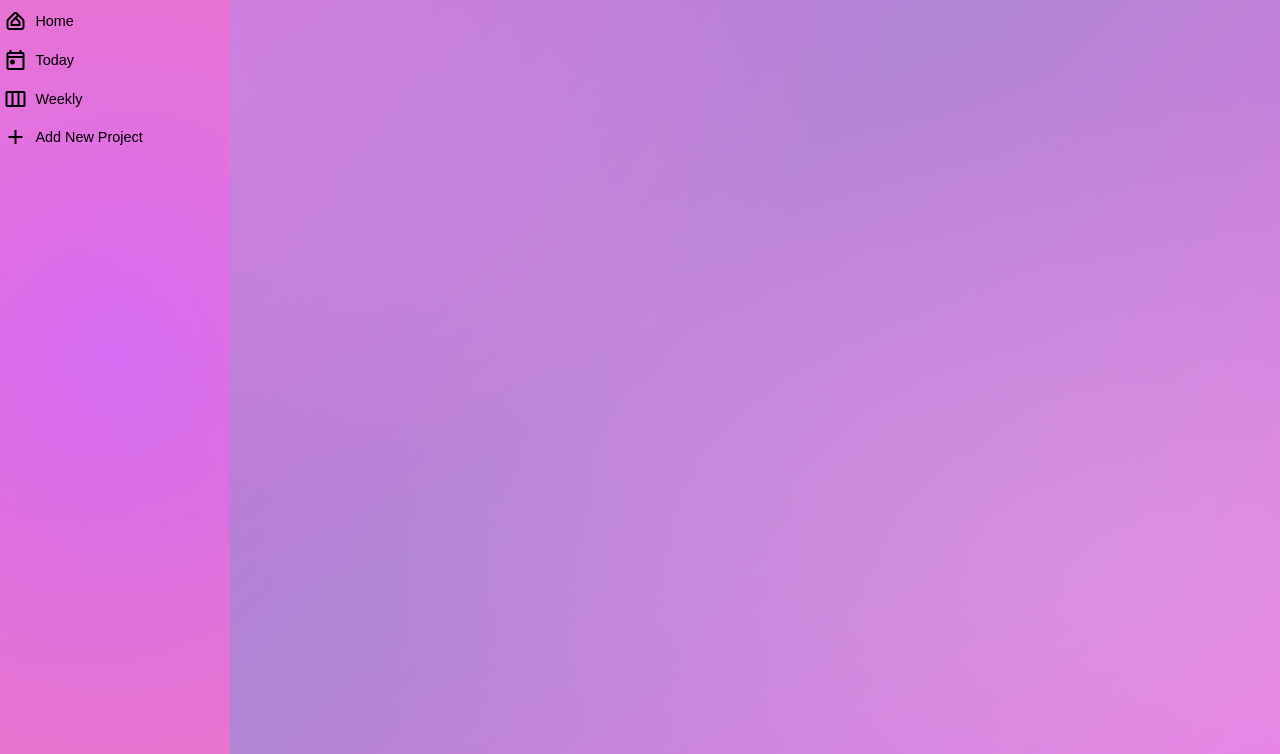
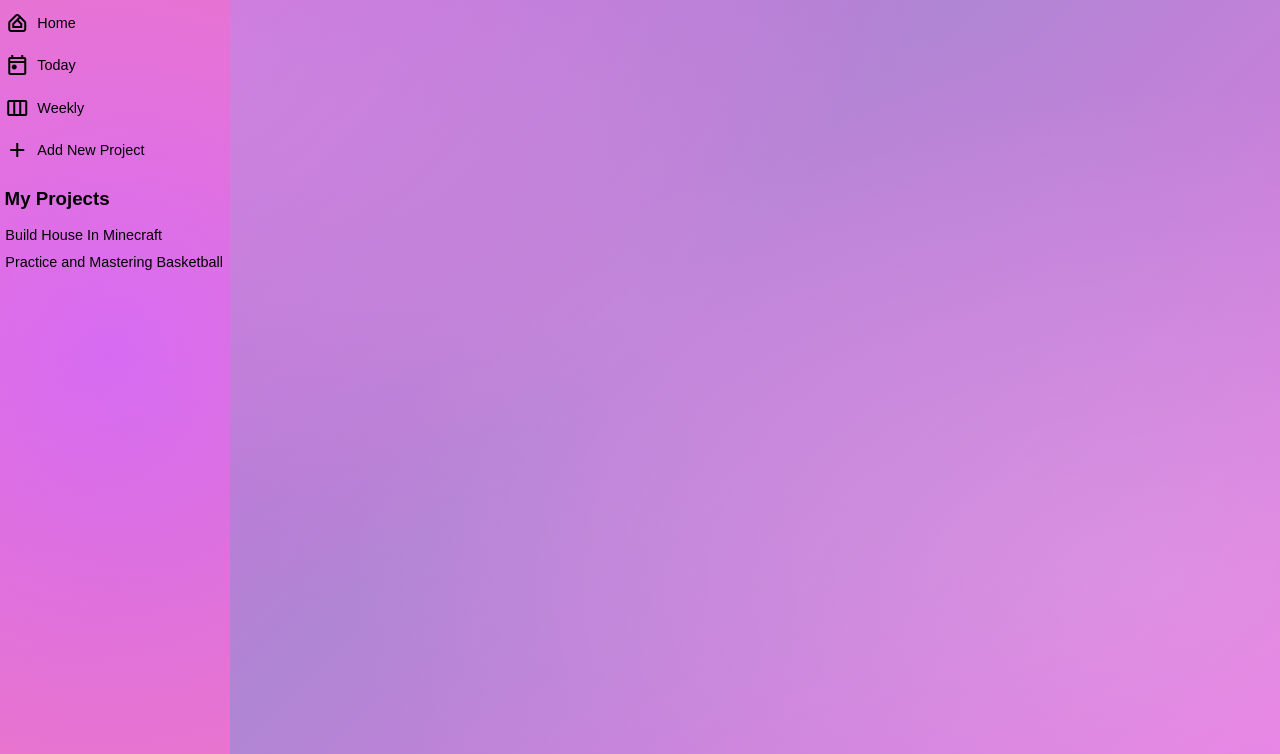
Before and after one commit to rayx3000/to-do-list, a website built with webpack: page src/index.html in a window 1280 px wide. Shown: the part 120-874 px from the top of the page. Built offline with nearby package versions, Linux system fonts and the light colour scheme; files whose address does not match are found by name; a web font is replaced by a local one.

Commit message:
add projects section

```diff
--- a/src/index.html
+++ b/src/index.html
@@ -21,12 +21,16 @@
                     <img src="assets/profile-pic.png">
                     <span id="account-name">Rayx</span>
                 </div>
-                <button id="add-project"><span class="material-symbols-outlined">home_app_logo</span><span>Home</span></button>
-                <button id="add-project"><span class="material-symbols-outlined">today</span><span>Today</span></button>
-                <button id="add-project"><span class="material-symbols-outlined">view_week</span><span>Weekly</span></button>
+                <button id="home"><span class="material-symbols-outlined">home_app_logo</span><span>Home</span></button>
+                <button id="today"><span class="material-symbols-outlined">today</span><span>Today</span></button>
+                <button id="weekly"><span class="material-symbols-outlined">view_week</span><span>Weekly</span></button>
                 <button id="add-project"><span class="material-symbols-outlined">add</span><span>Add New Project</span></button>
             </div>
-            <div class="my-projects">
+            <div class="project-container">
+                <h3>My Projects</h3>
+                <div class="my-projects">
+                    <button>Build House In Minecraft</button>
+                    <button>Practice and Mastering Basketball</button>
             </div>
         </div>
         <div class="main-content"></div>
--- a/src/style.css
+++ b/src/style.css
@@ -16,10 +16,6 @@ body {
         radial-gradient(ellipse at 50% 50%, rgba(230, 122, 226, 0.3) 0%, transparent 60%),
         linear-gradient(135deg, #d665e0 0%, #b085d4 50%, #e67ae2 100%);
     animation: subtleShift 15s ease-in-out infinite;
-}
-
-.header{
-
 }
 
 header h1{
@@ -41,6 +37,9 @@ main{
     background: radial-gradient(circle, rgba(224, 99, 255, 0.65) 0%, rgba(232, 116, 207, 1) 100%);
     height: 100vh;
     padding-top: 2%;
+    display: flex;
+    flex-direction: column;
+    gap: 20px;
 }
 
 .sidebar button{
@@ -48,7 +47,7 @@ main{
     align-items: center;
     justify-content: start;
     gap: 8px;
-    padding: 1.5%;
+    padding: 2.3%;
     width: 18vw;
     border: none;
     font-size: 0.9em;
@@ -85,3 +84,11 @@ main{
     width: 35px;
     border-radius: 50%;
 }
+
+.project-container h3{
+    padding-left: 2%;
+}
+
+.my-projects{
+    margin-top: 12px;
+}
```
